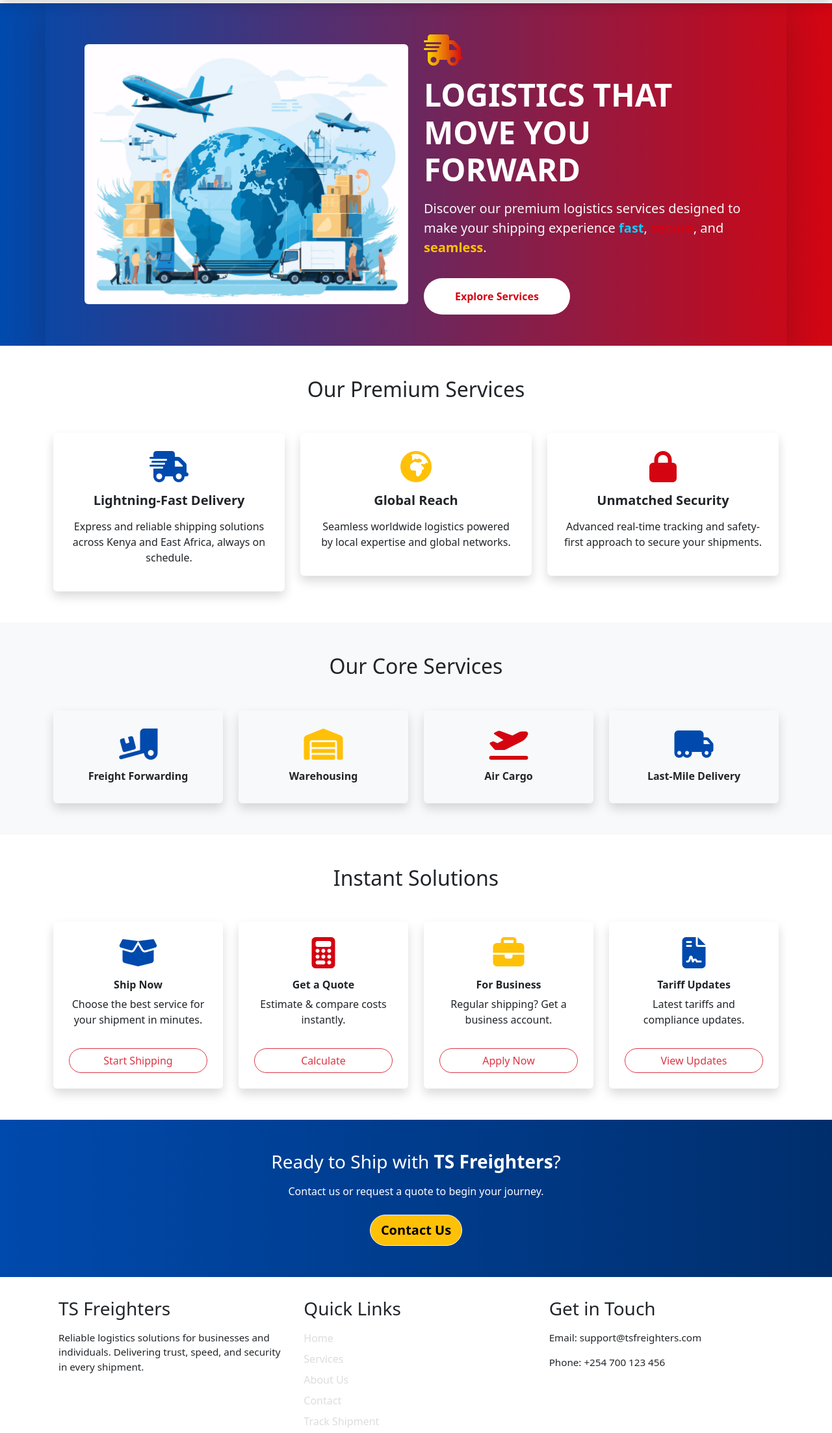
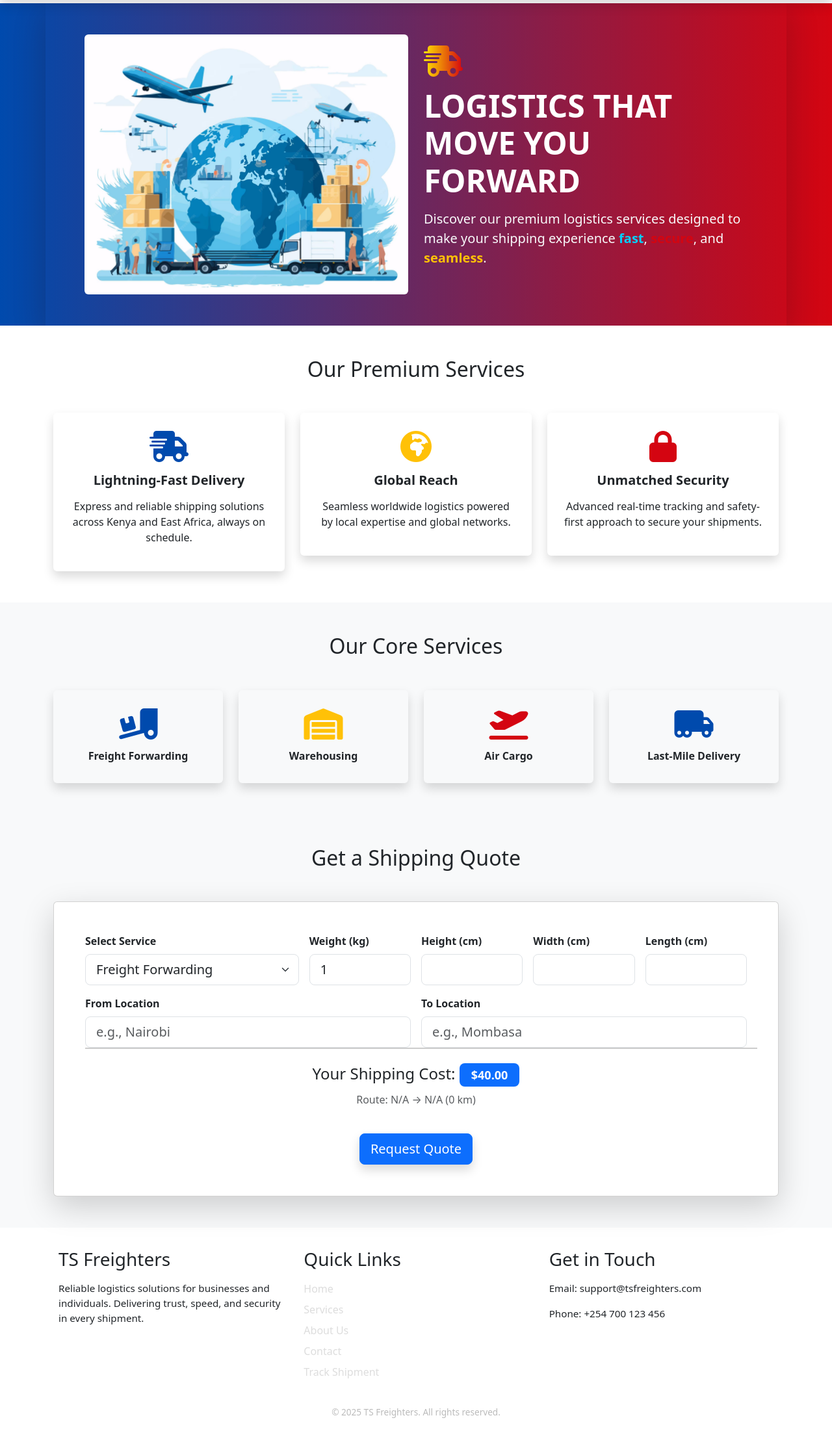
Before and after one commit to Maxwellkiptoo/tsfreighters, a PHP site: page /tsfreighters/app/Views/home/service.php in a window 1280 px wide. Shown: the part 95-2300 px from the top of the page at 65% size. After the commit the page ends 2277 px from the top, so only its background shows below. Run offline with PHP 8.4, Linux system fonts and the light colour scheme.

Commit message:
form testing

```diff
--- a/app/Views/home/service.php
+++ b/app/Views/home/service.php
@@ -2,16 +2,38 @@
 
 <!-- AOS CSS -->
 <link rel="stylesheet" href="https://cdn.jsdelivr.net/npm/aos@2.3.4/dist/aos.css">
+<style>
+  /* Color-coded badges for different services */
+  .badge-freight { background-color: #0d6efd; color: #fff; padding: 0.5em 1em; border-radius: 0.5rem; }
+  .badge-warehousing { background-color: #ffc107; color: #000; padding: 0.5em 1em; border-radius: 0.5rem; }
+  .badge-aircargo { background-color: #dc3545; color: #fff; padding: 0.5em 1em; border-radius: 0.5rem; }
+  .badge-lastmile { background-color: #198754; color: #fff; padding: 0.5em 1em; border-radius: 0.5rem; }
+
+  /* Autocomplete styles */
+  .autocomplete-suggestions {
+      border: 1px solid #ccc;
+      background: #fff;
+      position: absolute;
+      max-height: 150px;
+      overflow-y: auto;
+      z-index: 9999;
+      width: 100%;
+  }
+  .autocomplete-suggestion {
+      padding: 8px;
+      cursor: pointer;
+  }
+  .autocomplete-suggestion:hover {
+      background-color: #f0f0f0;
+  }
+</style>
+
 <section class="intro-section mt-header position-relative overflow-hidden" data-aos="fade-up">
   <div class="container">
     <div class="row align-items-center intro-box p-4 p-md-5 shadow-lg">
-
-      <!-- Left: Image -->
       <div class="col-md-6 mb-4 mb-md-0">
         <img src="public/assets/images/log.jpg" alt="Logistics" class="img-fluid rounded hero-img">
       </div>
-
-      <!-- Right: Content -->
       <div class="col-md-6 text-center text-md-start">
         <div class="intro-icon mb-3">
           <i class="fas fa-shipping-fast fa-3x gradient-icon"></i>
@@ -25,17 +47,12 @@
           <span class="highlight-secure">secure</span>, and
           <span class="highlight-seamless">seamless</span>.
         </p>
-        <a href="#services" class="btn btn-glow rounded-pill px-5 py-3 fw-bold mt-2">
-          Explore Services
-        </a>
       </div>
-
     </div>
   </div>
 </section>
 
-
-<!-- OUR PREMIUM SERVICES -->
+<!-- Premium Services Section -->
 <section class="services-section py-5">
   <div class="container">
     <h2 class="section-title text-center mb-5" data-aos="fade-up">Our Premium Services</h2>
@@ -65,21 +82,20 @@
   </div>
 </section>
 
-<!-- CORE SERVICES -->
+<!-- Core Services Section -->
 <section class="core-services-section py-5 bg-light">
   <div class="container text-center">
     <h2 class="section-title mb-5" data-aos="fade-up">Our Core Services</h2>
     <div class="row g-4 justify-content-center">
       <?php
-        $services = [
-          ["icon" => "fa-truck-loading", "name" => "Freight Forwarding", "desc" => "Shipping, customs clearance, and delivery coordination.", "color" => "text-primary-blue", "border" => "blue-border"],
-          ["icon" => "fa-warehouse", "name" => "Warehousing", "desc" => "Secure storage and inventory management.", "color" => "text-warning-yellow", "border" => "yellow-border"],
-          ["icon" => "fa-plane-departure", "name" => "Air Cargo", "desc" => "Fast and reliable air freight services.", "color" => "text-danger-red", "border" => "red-border"],
-          ["icon" => "fa-truck-moving", "name" => "Last-Mile Delivery", "desc" => "Efficient door-to-door delivery.", "color" => "text-primary-blue", "border" => "blue-border"]
-        ];
-        foreach ($services as $index => $service):
-      ?>
-      <div class="col-md-3 col-sm-6" data-aos="zoom-in" data-aos-delay="<?= ($index+1)*150 ?>">
+      $services = [
+          ["icon"=>"fa-truck-loading","name"=>"Freight Forwarding","border"=>"blue-border","color"=>"text-primary-blue"],
+          ["icon"=>"fa-warehouse","name"=>"Warehousing","border"=>"yellow-border","color"=>"text-warning-yellow"],
+          ["icon"=>"fa-plane-departure","name"=>"Air Cargo","border"=>"red-border","color"=>"text-danger-red"],
+          ["icon"=>"fa-truck-moving","name"=>"Last-Mile Delivery","border"=>"blue-border","color"=>"text-primary-blue"]
+      ];
+      foreach ($services as $i => $service): ?>
+      <div class="col-md-3 col-sm-6" data-aos="zoom-in" data-aos-delay="<?= ($i+1)*150 ?>">
         <div class="service-card shadow rounded p-4 h-100 d-flex flex-column align-items-center <?= $service['border'] ?>">
           <i class="fas <?= htmlspecialchars($service['icon']) ?> fa-3x <?= htmlspecialchars($service['color']) ?> mb-3"></i>
           <h6 class="fw-bold"><?= htmlspecialchars($service['name']) ?></h6>
@@ -90,43 +106,173 @@
   </div>
 </section>
 
-<!-- INSTANT SOLUTIONS -->
-<section class="instant-solutions-section py-5">
+<!-- Shipping Calculator Section -->
+<section class="instant-solutions-section py-5 bg-light">
   <div class="container">
-    <h2 class="section-title text-center mb-5" data-aos="fade-up">Instant Solutions</h2>
-    <div class="row g-4 text-center">
-      <?php
-        $solutions = [
-          ["icon" => "fa-box-open", "title" => "Ship Now", "desc" => "Choose the best service for your shipment in minutes.", "btnText" => "Start Shipping", "btnLink" => "#", "color" => "text-primary-blue"],
-          ["icon" => "fa-calculator", "title" => "Get a Quote", "desc" => "Estimate & compare costs instantly.", "btnText" => "Calculate", "btnLink" => "#", "color" => "text-danger-red"],
-          ["icon" => "fa-briefcase", "title" => "For Business", "desc" => "Regular shipping? Get a business account.", "btnText" => "Apply Now", "btnLink" => "#", "color" => "text-warning-yellow"],
-          ["icon" => "fa-file-contract", "title" => "Tariff Updates", "desc" => "Latest tariffs and compliance updates.", "btnText" => "View Updates", "btnLink" => "#", "color" => "text-primary-blue"]
-        ];
-        foreach ($solutions as $i => $item):
-      ?>
-      <div class="col-md-3 col-sm-6" data-aos="fade-up" data-aos-delay="<?= ($i+1)*150 ?>">
-        <div class="solution-card shadow rounded p-4 h-100 d-flex flex-column justify-content-between">
-          <i class="fas <?= htmlspecialchars($item['icon']) ?> fa-3x <?= htmlspecialchars($item['color']) ?> mb-3"></i>
-          <h6 class="fw-bold"><?= htmlspecialchars($item['title']) ?></h6>
-          <p><?= htmlspecialchars($item['desc']) ?></p>
-          <a href="<?= htmlspecialchars($item['btnLink']) ?>" class="btn btn-outline-danger rounded-pill mt-3"><?= htmlspecialchars($item['btnText']) ?></a>
+    <h2 class="section-title text-center mb-5" data-aos="fade-up">Get a Shipping Quote</h2>
+
+    <div class="card shadow-lg p-4 p-md-5" data-aos="fade-up">
+      <div class="row g-3">
+        <!-- Service Type -->
+        <div class="col-md-4">
+          <label class="form-label fw-bold">Select Service</label>
+          <select id="serviceType" class="form-select form-select-lg">
+            <option value="freight">Freight Forwarding</option>
+            <option value="warehousing">Warehousing</option>
+            <option value="aircargo">Air Cargo</option>
+            <option value="lastmile">Last-Mile Delivery</option>
+          </select>
+        </div>
+
+        <!-- Weight -->
+        <div class="col-md-2">
+          <label class="form-label fw-bold">Weight (kg)</label>
+          <input type="number" id="weight" class="form-control form-control-lg" value="1" min="1">
+        </div>
+
+        <!-- Dimensions -->
+        <div class="col-md-2">
+          <label class="form-label fw-bold">Height (cm)</label>
+          <input type="number" id="height" class="form-control form-control-lg" step="0.01">
+        </div>
+        <div class="col-md-2">
+          <label class="form-label fw-bold">Width (cm)</label>
+          <input type="number" id="width" class="form-control form-control-lg" step="0.01">
+        </div>
+        <div class="col-md-2">
+          <label class="form-label fw-bold">Length (cm)</label>
+          <input type="number" id="length" class="form-control form-control-lg" step="0.01">
+        </div>
+
+        <!-- Locations -->
+        <div class="col-md-6 position-relative">
+          <label class="form-label fw-bold">From Location</label>
+          <input type="text" id="fromLocation" class="form-control form-control-lg" placeholder="e.g., Nairobi">
+          <div id="fromSuggestions" class="autocomplete-suggestions"></div>
+        </div>
+        <div class="col-md-6 position-relative">
+          <label class="form-label fw-bold">To Location</label>
+          <input type="text" id="toLocation" class="form-control form-control-lg" placeholder="e.g., Mombasa">
+          <div id="toSuggestions" class="autocomplete-suggestions"></div>
         </div>
       </div>
-      <?php endforeach; ?>
+
+      <!-- Shipping Cost Display -->
+      <div class="text-center mt-4">
+        <h4>Your Shipping Cost: <span id="shippingCost" class="badge badge-freight fs-5 px-4 py-2">$0.00</span></h4>
+        <p id="routeInfo" class="text-muted mt-2"></p>
+      </div>
+
+      <!-- Submit Button -->
+      <div class="text-center mt-4">
+        <button class="btn btn-primary btn-lg shadow" onclick="alert('This feature can be connected to email/checkout!')">
+          Request Quote
+        </button>
+      </div>
     </div>
-  </div>
-</section>
-
-<!-- CALL TO ACTION -->
-<section class="cta-section py-5 text-white text-center" data-aos="zoom-in">
-  <div class="container">
-    <h3 class="mb-3">Ready to Ship with <strong>TS Freighters</strong>?</h3>
-    <p class="mb-4">Contact us or request a quote to begin your journey.</p>
-    <a href="index.php?controller=customer&action=contact" class="btn btn-light btn-lg rounded-pill">Contact Us</a>
   </div>
 </section>
 
 <?php include __DIR__ . '/../layout/footer.php'; ?>
 
-<!-- AOS JS -->
-<script src="https://cdn.jsdeli
+<script src="https://cdn.jsdelivr.net/npm/aos@2.3.4/dist/aos.js"></script>
+<script>
+AOS.init();
+
+// Clean list of cities with distances (from Nairobi)
+const cities = {
+  "Nairobi":0, "Mombasa":484, "Kisumu":337, "Eldoret":311, "Nakuru":158, "Thika":42, "Malindi":581,
+  "Kitale":410, "Naivasha":141, "Machakos":63, "Kisii":350, "Embu":125, "Kericho":300, "Kakamega":400,
+  "Garissa":350, "Lamu":700, "Voi":500, "Iten":320, "Mumias":420, "Webuye":430, "Lodwar":800, "Mandera":900,
+  "Isiolo":300, "Nyeri":150, "Rongai":60, "Kajiado":70, "Kitui":190, "Bungoma":470, "Busia":500,
+  "Makueni":130, "Migori":500, "Moyale":800, "Molo":270, "Maralal":500, "Nyahururu":150, "Pumwani":10,
+  "Kabarnet":400, "Athi River":20, "Karuri":194, "Kiambu":21, "Ol Kalou":47, "Meru":47, "Kilifi":46,
+  "Wajir":45, "Lugulu":40, "Homa Bay":40, "Nanyuki":36, "Narok":36
+};
+
+// Autocomplete function
+function autocomplete(input, suggestionsDiv) {
+    input.addEventListener('input', () => {
+        const value = input.value.toLowerCase();
+        suggestionsDiv.innerHTML = '';
+        if (!value) return;
+        Object.keys(cities).forEach(city => {
+            if(city.toLowerCase().startsWith(value)) {
+                const div = document.createElement('div');
+                div.classList.add('autocomplete-suggestion');
+                div.innerText = city;
+                div.addEventListener('click', () => {
+                    input.value = city;
+                    suggestionsDiv.innerHTML = '';
+                    calculateShipping();
+                });
+                suggestionsDiv.appendChild(div);
+            }
+        });
+    });
+    document.addEventListener('click', (e) => {
+        if(e.target !== input) suggestionsDiv.innerHTML = '';
+    });
+}
+
+// Calculate distance
+function getDistance(from, to) {
+    const fromDist = cities[from] || 0;
+    const toDist = cities[to] || 0;
+    return Math.abs(toDist - fromDist);
+}
+
+// Shipping calculation
+function calculateShipping() {
+    const service = document.getElementById('serviceType').value;
+    const weight = parseFloat(document.getElementById('weight').value) || 0;
+    const height = parseFloat(document.getElementById('height').value) || 0;
+    const width = parseFloat(document.getElementById('width').value) || 0;
+    const length = parseFloat(document.getElementById('length').value) || 0;
+    const from = document.getElementById('fromLocation').value.trim();
+    const to = document.getElementById('toLocation').value.trim();
+
+    const distanceKm = getDistance(from, to);
+    const volumetric = height * width * length * 0.01;
+
+    let cost = 0;
+    let badgeClass = 'badge-freight';
+
+    switch(service){
+        case 'freight': cost = (weight*20 + volumetric + distanceKm)*2; badgeClass='badge-freight'; break;
+        case 'warehousing': cost = (weight>10 ? Math.ceil(weight/10)*10 : 0) + volumetric + distanceKm; badgeClass='badge-warehousing'; break;
+        case 'aircargo': cost = distanceKm*3 + weight*20 + volumetric; badgeClass='badge-aircargo'; break;
+        case 'lastmile': cost = distanceKm*1 + weight*20 + volumetric; badgeClass='badge-lastmile'; break;
+    }
+
+    const costEl = document.getElementById('shippingCost');
+    const current = parseFloat(costEl.getAttribute('data-current') || 0);
+    const target = cost;
+    let start = null;
+
+    function animate(timestamp){
+        if(!start) start = timestamp;
+        const progress = timestamp - start;
+        const newCost = current + (target-current) * Math.min(progress/500,1);
+        costEl.innerText = `$${newCost.toFixed(2)}`;
+        if(progress < 500) requestAnimationFrame(animate);
+        else costEl.setAttribute('data-current', target);
+    }
+    requestAnimationFrame(animate);
+
+    costEl.className = `badge ${badgeClass}`;
+    document.getElementById('routeInfo').innerText = `Route: ${from || 'N/A'} → ${to || 'N/A'} (${distanceKm} km)`;
+}
+
+// Initialize autocomplete
+autocomplete(document.getElementById('fromLocation'), document.getElementById('fromSuggestions'));
+autocomplete(document.getElementById('toLocation'), document.getElementById('toSuggestions'));
+
+// Event listeners
+['serviceType','weight','height','width','length','fromLocation','toLocation'].forEach(id => {
+    document.getElementById(id).addEventListener('input', calculateShipping);
+});
+
+// Initial calculation
+calculateShipping();
+</script>
```
